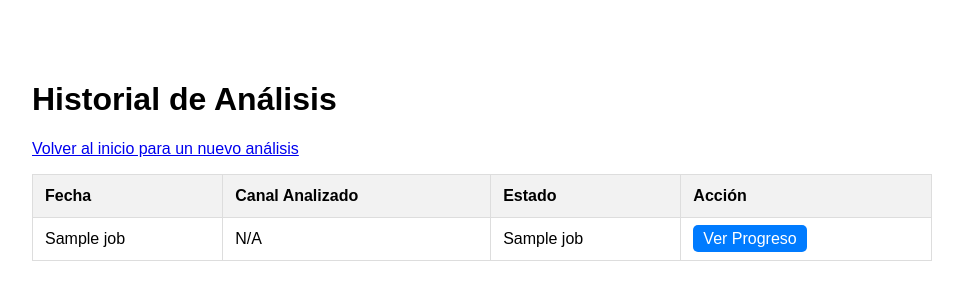
After one commit to infoclusiv/bot-analizador-telegram, a Flask app: template templates/historial.html in a window 1280 px wide. The commit adds this page. Shown: the top 300 px of the page, without its empty margins (158-1121 px from the left). Run offline with Flask 3, Linux system fonts and the light colour scheme; the template is opened without the code that fills it: most values are stand-ins (such as "Sample title", 1, 10 or a date in 2020).

Commit message:
Feature: Añade historial de análisis

```diff
--- a/app.py
+++ b/app.py
@@ -1,9 +1,10 @@
-# app.py
+# app.py (Versión con Historial)
 import os
 import uuid
 import threading
 from flask import Flask, render_template, redirect, url_for, jsonify
 from dotenv import load_dotenv
+from datetime import datetime
 
 # Importamos nuestra lógica de siempre
 import youtube_logic
@@ -13,42 +14,25 @@ load_dotenv()
 
 app = Flask(__name__)
 
-# --- Lógica de la Tarea en Segundo Plano ---
+# --- Lógica de la Tarea en Segundo Plano (sin cambios) ---
 def run_analysis_task(job_id, channel_id):
-    """
-    Esta función se ejecuta en un hilo separado.
-    Realiza el análisis y actualiza la base de datos con el resultado.
-    """
     print(f"Iniciando análisis para el job_id: {job_id}")
     try:
-        # 1. Obtener datos de YouTube
         videos = youtube_logic.get_channel_videos_last_week(channel_id)
         if not videos:
             raise ValueError(f"No se encontraron videos recientes para el canal {channel_id}.")
-
-        # 2. Analizar con el LLM
         analysis_result = llm_analyzer.analyze_with_openrouter(youtube_logic.GROK_ECONOMIC_CONCERN, videos)
-
-        # 3. Guardar el resultado en la base de datos
         db = youtube_logic.get_db_connection()
         cursor = db.cursor()
-        cursor.execute(
-            "UPDATE analysis_jobs SET status = ?, result = ? WHERE id = ?",
-            ("completed", analysis_result, job_id)
-        )
+        cursor.execute("UPDATE analysis_jobs SET status = ?, result = ? WHERE id = ?", ("completed", analysis_result, job_id))
         db.commit()
         db.close()
         print(f"Job {job_id} completado con éxito.")
-
     except Exception as e:
         print(f"Error en el job {job_id}: {e}")
-        # Guardar el error en la base de datos
         db = youtube_logic.get_db_connection()
         cursor = db.cursor()
-        cursor.execute(
-            "UPDATE analysis_jobs SET status = ?, result = ? WHERE id = ?",
-            ("failed", str(e), job_id)
-        )
+        cursor.execute("UPDATE analysis_jobs SET status = ?, result = ? WHERE id = ?", ("failed", str(e), job_id))
         db.commit()
         db.close()
 
@@ -62,29 +46,37 @@ def index():
 @app.route('/analizar/<channel_id>')
 def start_analysis(channel_id):
     """Inicia un nuevo trabajo de análisis y redirige a la página de resultados."""
-    job_id = str(uuid.uuid4()) # Crea un ID único para el trabajo
+    job_id = str(uuid.uuid4())
 
-    # Registra el nuevo trabajo en la base de datos
+    # ¡NUEVO! Obtenemos el nombre del canal para guardarlo en el historial
+    channel_name = youtube_logic.get_channel_name_from_db(channel_id) or "Desconocido"
+
     db = youtube_logic.get_db_connection()
     cursor = db.cursor()
+    # ¡MODIFICADO! Añadimos el channel_name al registrar el trabajo
     cursor.execute(
-        "INSERT INTO analysis_jobs (id, status) VALUES (?, ?)",
-        (job_id, "pending")
+        "INSERT INTO analysis_jobs (id, status, channel_name) VALUES (?, ?, ?)",
+        (job_id, "pending", channel_name)
     )
     db.commit()
     db.close()
 
-    # Inicia el análisis en un hilo de fondo
     thread = threading.Thread(target=run_analysis_task, args=(job_id, channel_id))
     thread.start()
 
-    # Redirige al usuario a la página de resultados
     return redirect(url_for('show_result', job_id=job_id))
 
 @app.route('/resultado/<job_id>')
 def show_result(job_id):
     """Muestra la página de espera/resultados."""
-    return render_template('resultado.html', job_id=job_id)
+    # ¡NUEVO! Obtenemos el nombre del canal para mostrarlo en la página
+    db = youtube_logic.get_db_connection()
+    cursor = db.cursor()
+    cursor.execute("SELECT channel_name FROM analysis_jobs WHERE id = ?", (job_id,))
+    job = cursor.fetchone()
+    db.close()
+    channel_name = job[0] if job else "Desconocido"
+    return render_template('resultado.html', job_id=job_id, channel_name=channel_name)
 
 @app.route('/status/<job_id>')
 def get_status(job_id):
@@ -94,13 +86,21 @@ def get_status(job_id):
     cursor.execute("SELECT status, result FROM analysis_jobs WHERE id = ?", (job_id,))
     job = cursor.fetchone()
     db.close()
+    if job: return jsonify({"status": job[0], "result": job[1]})
+    else: return jsonify({"status": "not_found"}), 404
 
-    if job:
-        return jsonify({"status": job[0], "result": job[1]})
-    else:
-        return jsonify({"status": "not_found"}), 404
+# --- ¡NUEVA RUTA PARA EL HISTORIAL! ---
+@app.route('/historial')
+def historial():
+    """Muestra una lista de todos los análisis realizados."""
+    db = youtube_logic.get_db_connection()
+    cursor = db.cursor()
+    # Ordenamos por fecha para ver los más recientes primero
+    cursor.execute("SELECT id, channel_name, status, created_at FROM analysis_jobs ORDER BY created_at DESC")
+    jobs = cursor.fetchall()
+    db.close()
+    return render_template('historial.html', jobs=jobs)
 
 if __name__ == "__main__":
-    # Esta parte es para que funcione en Render
     port = int(os.environ.get('PORT', 5000))
     app.run(host='0.0.0.0', port=port)
--- /dev/null
+++ b/templates/historial.html
@@ -0,0 +1,54 @@
+<!DOCTYPE html>
+<html lang="es">
+<head>
+    <meta charset="UTF-8">
+    <meta name="viewport" content="width=device-width, initial-scale=1.0">
+    <title>Historial de Análisis</title>
+    <style>
+        body { font-family: sans-serif; max-width: 900px; margin: 40px auto; padding: 20px; }
+        table { width: 100%; border-collapse: collapse; }
+        th, td { padding: 12px; border: 1px solid #ddd; text-align: left; }
+        th { background-color: #f2f2f2; }
+        .status-completed { color: green; font-weight: bold; }
+        .status-failed { color: red; font-weight: bold; }
+        .status-pending { color: orange; font-weight: bold; }
+        .btn { background-color: #007bff; color: white; padding: 5px 10px; text-decoration: none; border-radius: 5px; }
+    </style>
+</head>
+<body>
+    <h1>Historial de Análisis</h1>
+    <p><a href="/">Volver al inicio para un nuevo análisis</a></p>
+    <table>
+        <thead>
+            <tr>
+                <th>Fecha</th>
+                <th>Canal Analizado</th>
+                <th>Estado</th>
+                <th>Acción</th>
+            </tr>
+        </thead>
+        <tbody>
+            {% for job in jobs %}
+            <tr>
+                <td>{{ job[3] }}</td>
+                <td>{{ job[1] or 'N/A' }}</td>
+                <td>
+                    <span class="status-{{ job[2] }}">{{ job[2] }}</span>
+                </td>
+                <td>
+                    {% if job[2] == 'completed' or job[2] == 'failed' %}
+                    <a href="{{ url_for('show_result', job_id=job[0]) }}" class="btn">Ver Resultado</a>
+                    {% else %}
+                    <a href="{{ url_for('show_result', job_id=job[0]) }}" class="btn">Ver Progreso</a>
+                    {% endif %}
+                </td>
+            </tr>
+            {% else %}
+            <tr>
+                <td colspan="4">Aún no se ha realizado ningún análisis.</td>
+            </tr>
+            {% endfor %}
+        </tbody>
+    </table>
+</body>
+</html>
--- a/templates/index.html
+++ b/templates/index.html
@@ -13,6 +13,7 @@
 </head>
 <body>
     <h1>Analizador de Canales de YouTube</h1>
+    <p><a href="{{ url_for('historial') }}">Ver Historial de Análisis</a></p>
     <p>Selecciona un canal para iniciar el análisis. El proceso puede tardar hasta 2 minutos.</p>
     <hr>
     {% for channel in channels %}
--- a/templates/resultado.html
+++ b/templates/resultado.html
@@ -16,13 +16,13 @@
     <h1>Resultado del Análisis</h1>
     <div id="result-container">
         <div class="loading">
-            <h3>Análisis en progreso...</h3>
+            <h3>Análisis en progreso para: {{ channel_name }}</h3>
             <p>Por favor, espera. Los resultados aparecerán aquí automáticamente.</p>
             <p><strong>Job ID:</strong> {{ job_id }}</p>
         </div>
     </div>
     <hr>
-    <a href="/">Volver al inicio</a>
+    <a href="{{ url_for('historial') }}">Volver al Historial</a>
 
     <script>
         const jobId = "{{ job_id }}";
```
Also changed, not shown: add_column.py (added, +35 -0 lines).
